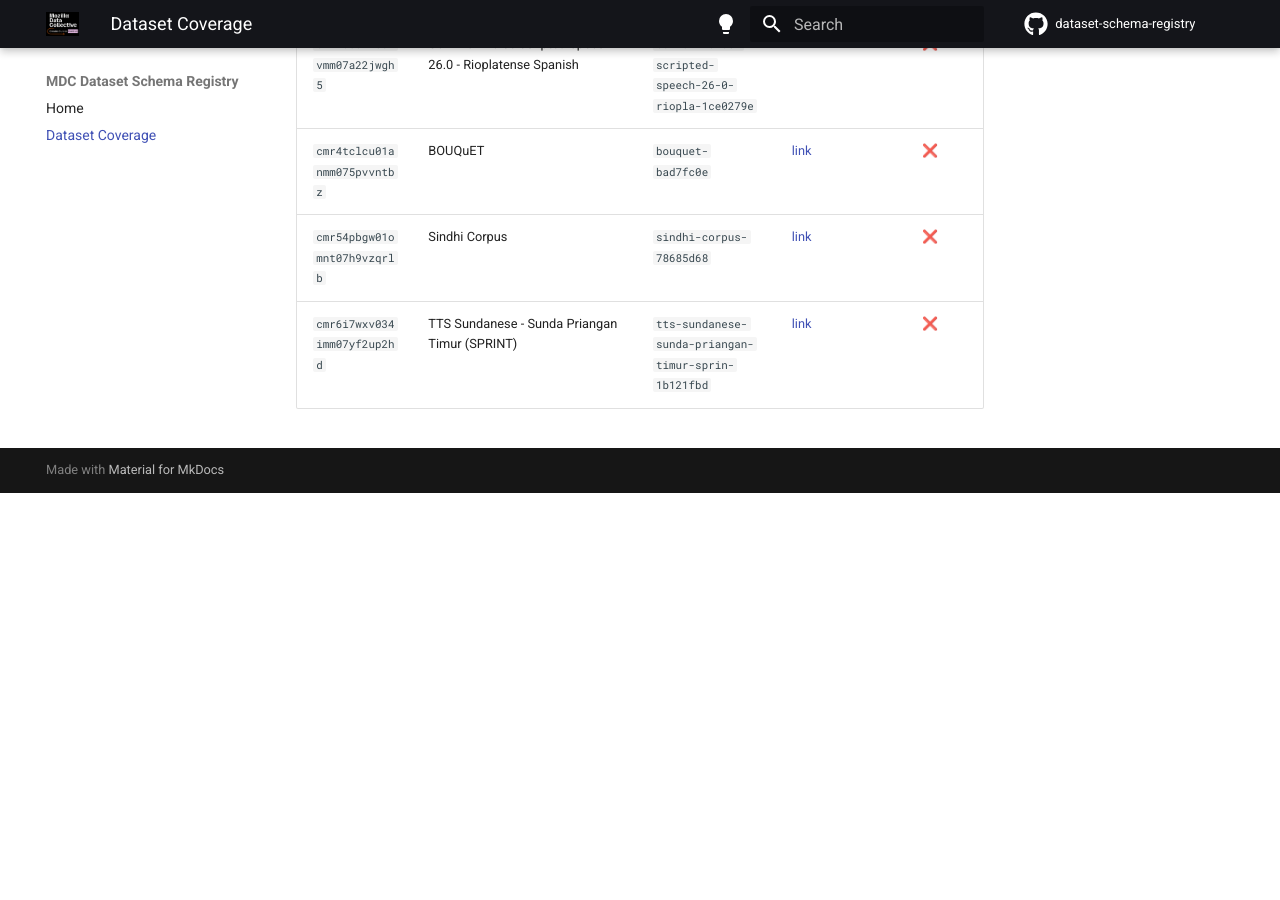
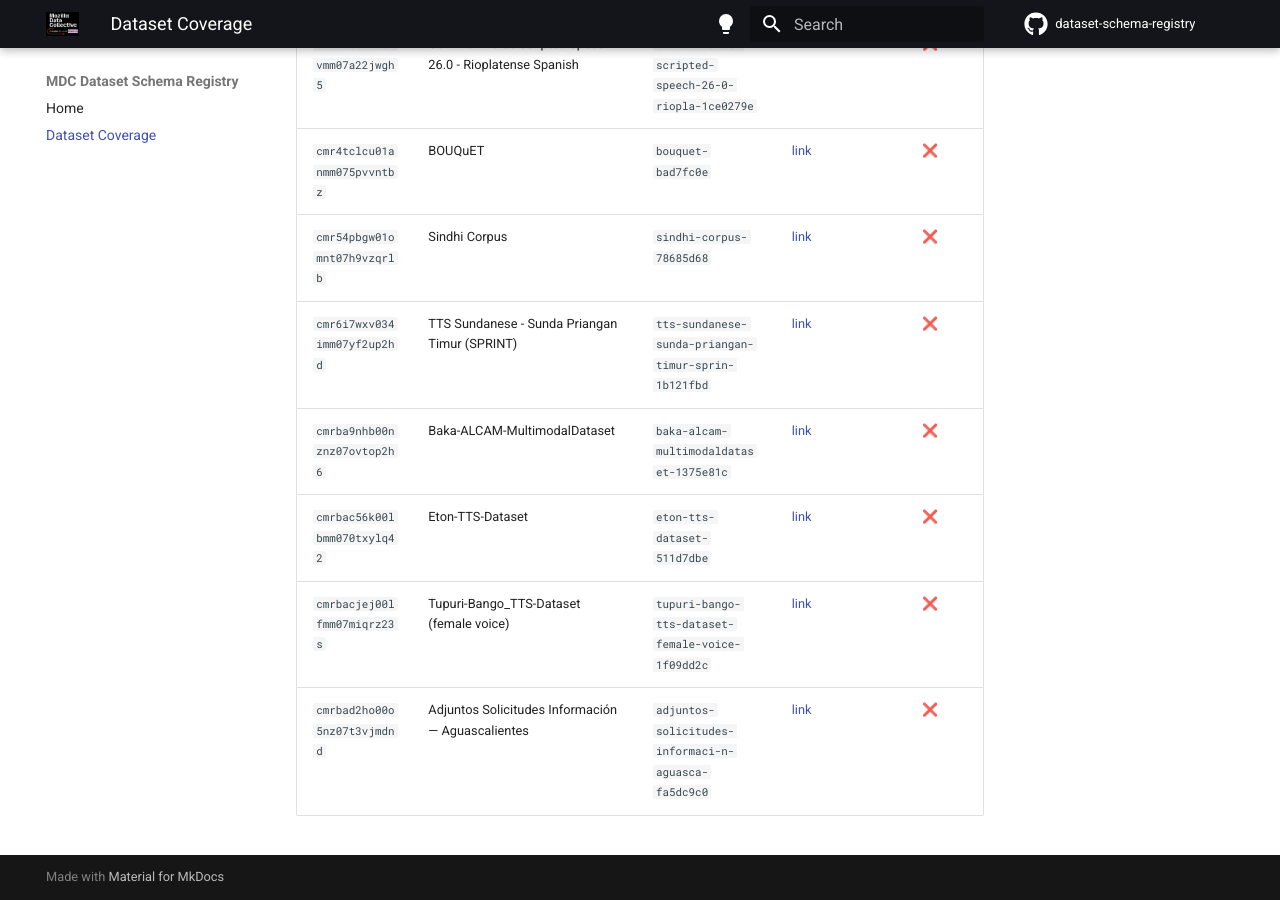
Before and after one commit to Mozilla-Data-Collective/dataset-schema-registry, an MkDocs documentation site: the page built from docs/dataset-coverage.md, in a window 1280 px wide and 900 px high, scrolled down 91695 px. Built offline with MkDocs 1.6.1 and Material for MkDocs 9.7.7, drawn with Linux system fonts in a browser that asks for light colours; comment, search, counter and statistics services are not loaded; before the commit the page ends 92188 px from its top, so only the background shows below that; part of the change alters nothing that is shown; some of the changed text lies outside the part shown.

Commit message:
chore: update dataset coverage [skip ci]

```diff
--- a/docs/dataset-coverage.md
+++ b/docs/dataset-coverage.md
@@ -8,10 +8,10 @@ schema in this registry and which ones are still missing.
     `registry/<dataset_id>/schema.yaml` file.  See the
     [Home](index.md) for details.
 
-**Last updated:** 2026-07-07
-**Total datasets in sitemap:** 896
+**Last updated:** 2026-07-08
+**Total datasets in sitemap:** 900
 **Schemas registered:** 409 ✅
-**Schemas missing:** 487 ❌
+**Schemas missing:** 491 ❌
 
 | ID | Name | Slug | Dataset page | Schema registered |
 |----|------|------|-------------|:-----------------:|
@@ -456,7 +456,7 @@ schema in this registry and which ones are still missing.
 | `cmqf69433066kmk07x03adrhk` | Sample Fe’fe’-TTS-Dataset | `sample-fe-fe-tts-dataset-c0ea3790` | [link](https://mozilladatacollective.com/datasets/cmqf69433066kmk07x03adrhk) | ❌ |
 | `cmqf69mlt066omk07awntfrdn` | Kekem-ALCAM-MultimodalDataset | `kekem-alcam-multimodaldataset-736b8b96` | [link](https://mozilladatacollective.com/datasets/cmqf69mlt066omk07awntfrdn) | ❌ |
 | `cmqf6aecs066smk07udkk7ocn` | Sample Batanga-TTS-Dataset | `sample-batanga-tts-dataset-8d61c764` | [link](https://mozilladatacollective.com/datasets/cmqf6aecs066smk07udkk7ocn) | ❌ |
-| `cmqf6bpns06gal20726pxld9z` | Sample Tupuri-Bango_TTS-Dataset | `sample-tupuri-bango-tts-dataset-37448789` | [link](https://mozilladatacollective.com/datasets/cmqf6bpns06gal20726pxld9z) | ❌ |
+| `cmqf6bpns06gal20726pxld9z` | Sample Tupuri-Bango_TTS-Dataset (male voice) | `sample-tupuri-bango-tts-dataset-male-voi-259b9597` | [link](https://mozilladatacollective.com/datasets/cmqf6bpns06gal20726pxld9z) | ❌ |
 | `cmqf6c04x06gel207o5vjtni7` | Sample Ngiemboon-TTS-Dataset | `sample-ngiemboon-tts-dataset-094984f3` | [link](https://mozilladatacollective.com/datasets/cmqf6c04x06gel207o5vjtni7) | ❌ |
 | `cmqf6c9lc06gil2075rm34xds` | Sample Mbo-TTS-Dataset | `sample-mbo-tts-dataset-121e2846` | [link](https://mozilladatacollective.com/datasets/cmqf6c9lc06gil2075rm34xds) | ❌ |
 | `cmqi1odot003emf07g3xz66g7` | Common Voice Spontaneous Speech 4.0 - Amharic | `common-voice-spontaneous-speech-4-0-amha-2dc4f018` | [link](https://mozilladatacollective.com/datasets/cmqi1odot003emf07g3xz66g7) | ✅ |
@@ -911,3 +911,7 @@ schema in this registry and which ones are still missing.
 | `cmr4tclcu01anmm075pvvntbz` | BOUQuET | `bouquet-bad7fc0e` | [link](https://mozilladatacollective.com/datasets/cmr4tclcu01anmm075pvvntbz) | ❌ |
 | `cmr54pbgw01omnt07h9vzqrlb` | Sindhi Corpus | `sindhi-corpus-78685d68` | [link](https://mozilladatacollective.com/datasets/cmr54pbgw01omnt07h9vzqrlb) | ❌ |
 | `cmr6i7wxv034imm07yf2up2hd` | TTS Sundanese - Sunda Priangan Timur (SPRINT) | `tts-sundanese-sunda-priangan-timur-sprin-1b121fbd` | [link](https://mozilladatacollective.com/datasets/cmr6i7wxv034imm07yf2up2hd) | ❌ |
+| `cmrba9nhb00nznz07ovtop2h6` | Baka-ALCAM-MultimodalDataset | `baka-alcam-multimodaldataset-1375e81c` | [link](https://mozilladatacollective.com/datasets/cmrba9nhb00nznz07ovtop2h6) | ❌ |
+| `cmrbac56k00lbmm070txylq42` | Eton-TTS-Dataset | `eton-tts-dataset-511d7dbe` | [link](https://mozilladatacollective.com/datasets/cmrbac56k00lbmm070txylq42) | ❌ |
+| `cmrbacjej00lfmm07miqrz23s` | Tupuri-Bango_TTS-Dataset (female voice) | `tupuri-bango-tts-dataset-female-voice-1f09dd2c` | [link](https://mozilladatacollective.com/datasets/cmrbacjej00lfmm07miqrz23s) | ❌ |
+| `cmrbad2ho00o5nz07t3vjmdnd` | Adjuntos Solicitudes Información — Aguascalientes | `adjuntos-solicitudes-informaci-n-aguasca-fa5dc9c0` | [link](https://mozilladatacollective.com/datasets/cmrbad2ho00o5nz07t3vjmdnd) | ❌ |
```
